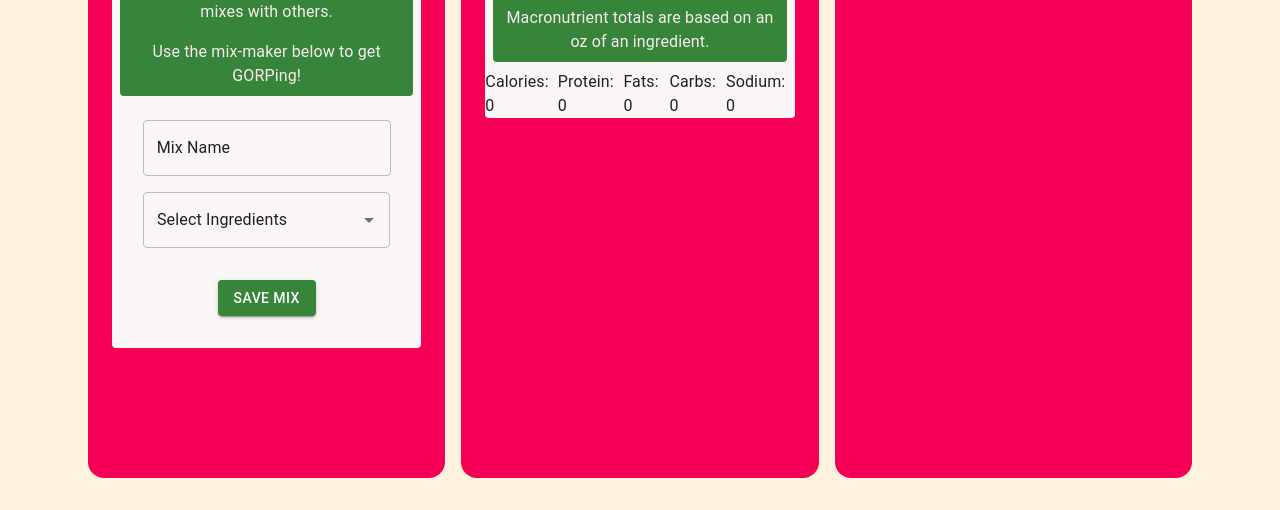
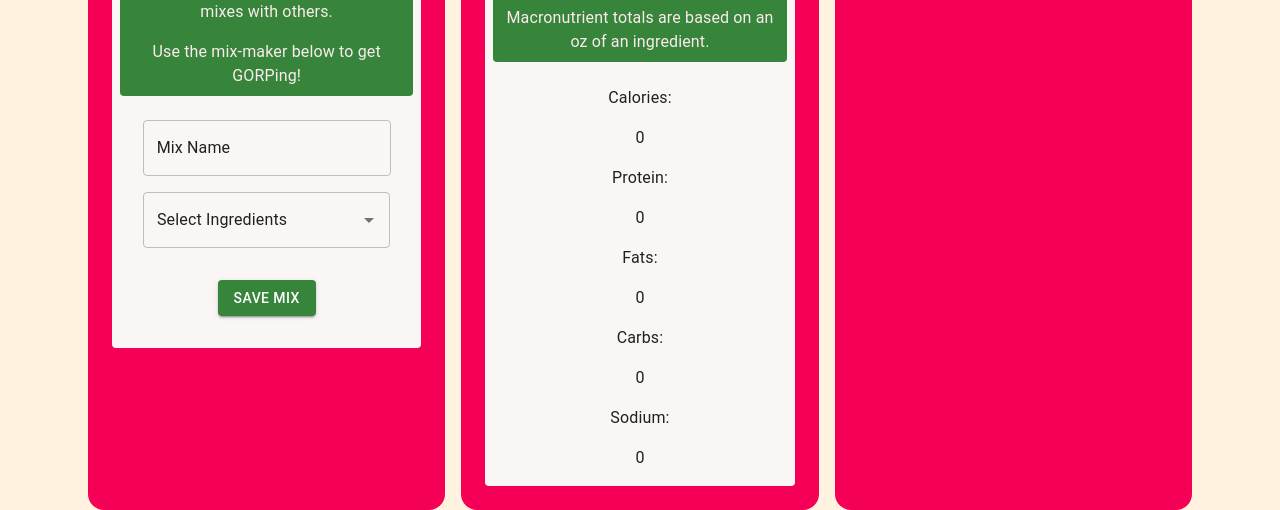
Before and after one commit to youngben97/GORP, a React (Vite) app in the folder client/: page / in a window 1280 px wide. Shown: the part 306-816 px from the top of the page. Built offline with nearby package versions, Linux system fonts and the light colour scheme; no server answers.

Commit message:
styles for nutritional

```diff
--- a/client/src/components/HomeComponent/NutritionData.jsx
+++ b/client/src/components/HomeComponent/NutritionData.jsx
@@ -6,16 +6,18 @@ import { useMixContext } from '../../MixContext';
 const NutritionData = () => {
     const { totals, setTotals } = useMixContext();
 
-    // Now you can use totals and setTotals in your component
-    // ...
-
     return (
-      <Stack direction='row'>
-        <Typography>Calories: {totals.calories}</Typography>
-        <Typography>Protein: {totals.protein}</Typography>
-        <Typography>Fats: {totals.fats}</Typography>
-        <Typography>Carbs: {totals.carbs}</Typography>
-        <Typography>Sodium: {totals.sodium}</Typography>
+      <Stack sx={{ alignItems: 'center', justifyContent: 'center'}}>
+        <Typography sx={{m:1, p:1}}>Calories:</Typography>
+        <Typography>{totals.calories}</Typography>
+        <Typography sx={{m:1, p:1}}>Protein:</Typography>
+        <Typography>{totals.protein}</Typography>
+        <Typography sx={{m:1, p:1}}>Fats:</Typography>
+        <Typography>{totals.fats}</Typography>
+        <Typography sx={{m:1, p:1}}>Carbs:</Typography>
+        <Typography>{totals.carbs}</Typography>
+        <Typography sx={{m:1, p:1}}>Sodium:</Typography>
+        <Typography sx={{mb: 2 }}>{totals.sodium}</Typography>
       </Stack>
     );
   };
```
